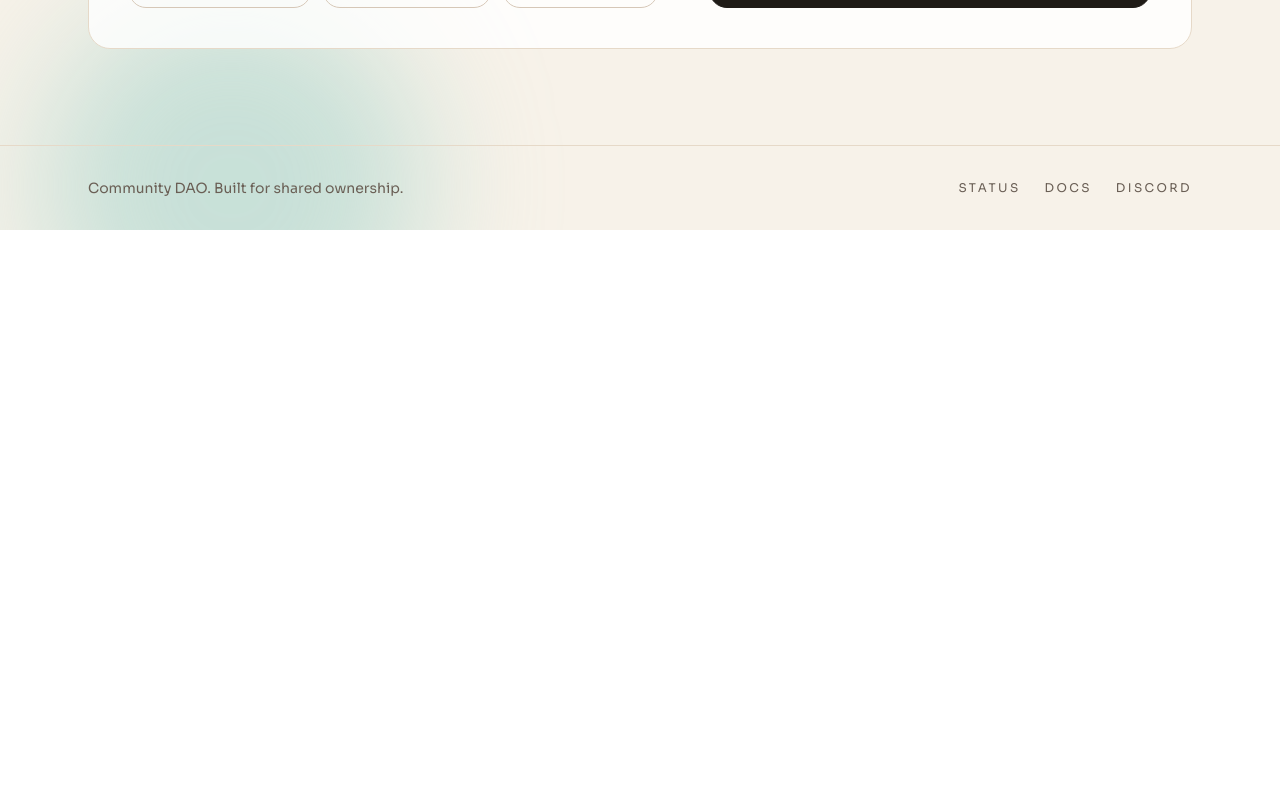
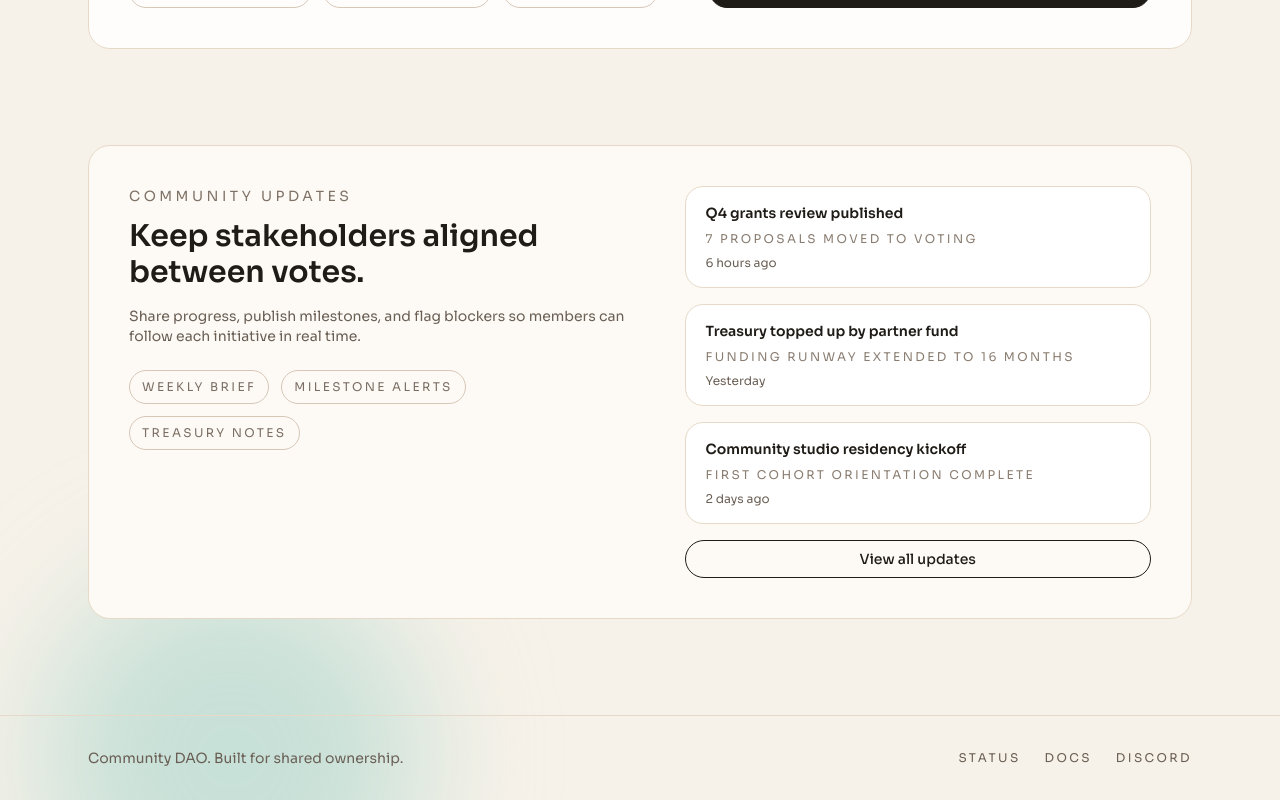
Before and after one commit to TYDev01/Community-Grant-DAO, a Next.js app in the folder frontend/: page / in a window 1280 px wide. Shown: the part 8459-9259 px from the top of the page. Before the commit the page ends 8689 px from the top, so only its background shows below. Built offline with nearby package versions, Linux system fonts and the light colour scheme.

Commit message:
added a community updates action

```diff
--- a/frontend/src/app/page.tsx
+++ b/frontend/src/app/page.tsx
@@ -1362,6 +1362,73 @@ export default function Home() {
               </div>
             </div>
           </section>
+
+          <section className="mx-auto w-full max-w-6xl px-6 pb-24">
+            <div className="rounded-3xl border border-[#e6d9c8] bg-[#fdfaf5] p-10">
+              <div className="grid gap-10 lg:grid-cols-[1.05fr_0.95fr]">
+                <div>
+                  <p className="text-sm uppercase tracking-[0.25em] text-[#7f7267]">
+                    Community updates
+                  </p>
+                  <h2 className="mt-3 text-3xl font-semibold text-[#1f1b16] font-[var(--font-display)]">
+                    Keep stakeholders aligned between votes.
+                  </h2>
+                  <p className="mt-4 text-sm text-[#6a5f55]">
+                    Share progress, publish milestones, and flag blockers so
+                    members can follow each initiative in real time.
+                  </p>
+                  <div className="mt-6 flex flex-wrap gap-3 text-xs uppercase tracking-[0.2em] text-[#7b6f65]">
+                    <span className="rounded-full border border-[#d6c7b7] px-3 py-2">
+                      Weekly brief
+                    </span>
+                    <span className="rounded-full border border-[#d6c7b7] px-3 py-2">
+                      Milestone alerts
+                    </span>
+                    <span className="rounded-full border border-[#d6c7b7] px-3 py-2">
+                      Treasury notes
+                    </span>
+                  </div>
+                </div>
+                <div className="grid gap-4">
+                  {[
+                    {
+                      title: "Q4 grants review published",
+                      detail: "7 proposals moved to voting",
+                      time: "6 hours ago",
+                    },
+                    {
+                      title: "Treasury topped up by partner fund",
+                      detail: "Funding runway extended to 16 months",
+                      time: "Yesterday",
+                    },
+                    {
+                      title: "Community studio residency kickoff",
+                      detail: "First cohort orientation complete",
+                      time: "2 days ago",
+                    },
+                  ].map((item) => (
+                    <div
+                      key={item.title}
+                      className="rounded-2xl border border-[#e6d9c8] bg-white px-5 py-4 text-sm text-[#6a5f55]"
+                    >
+                      <p className="text-sm font-semibold text-[#1f1b16]">
+                        {item.title}
+                      </p>
+                      <p className="mt-2 text-xs uppercase tracking-[0.2em] text-[#8a7d71]">
+                        {item.detail}
+                      </p>
+                      <p className="mt-2 text-xs text-[#6a5f55]">
+                        {item.time}
+                      </p>
+                    </div>
+                  ))}
+                  <button className="rounded-full border border-[#1f1b16] px-4 py-2 text-sm font-medium transition hover:bg-[#1f1b16] hover:text-[#f7f2e9]">
+                    View all updates
+                  </button>
+                </div>
+              </div>
+            </div>
+          </section>
         </main>
 
         <footer className="relative z-10 border-t border-[#e6d9c8]">
```
